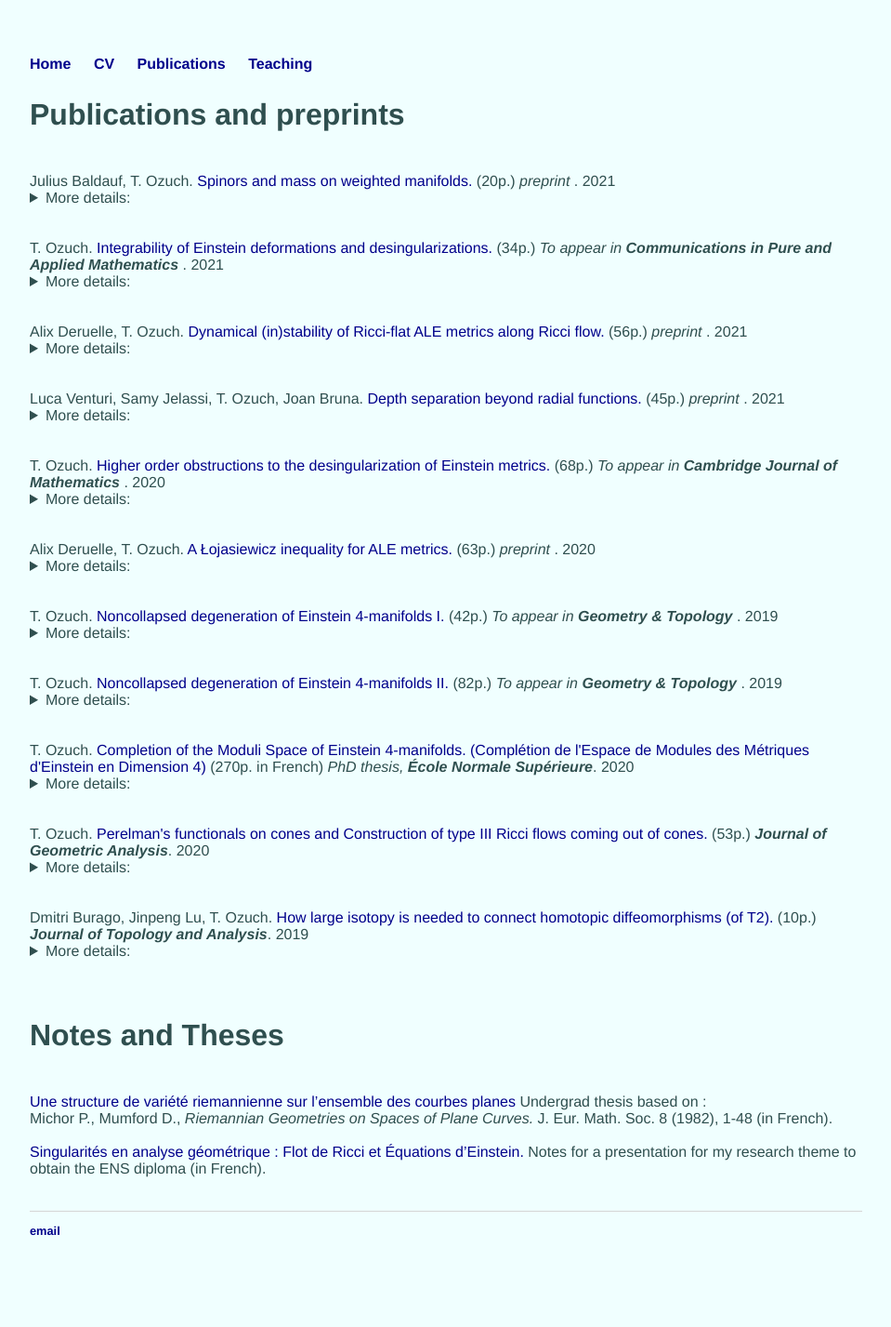
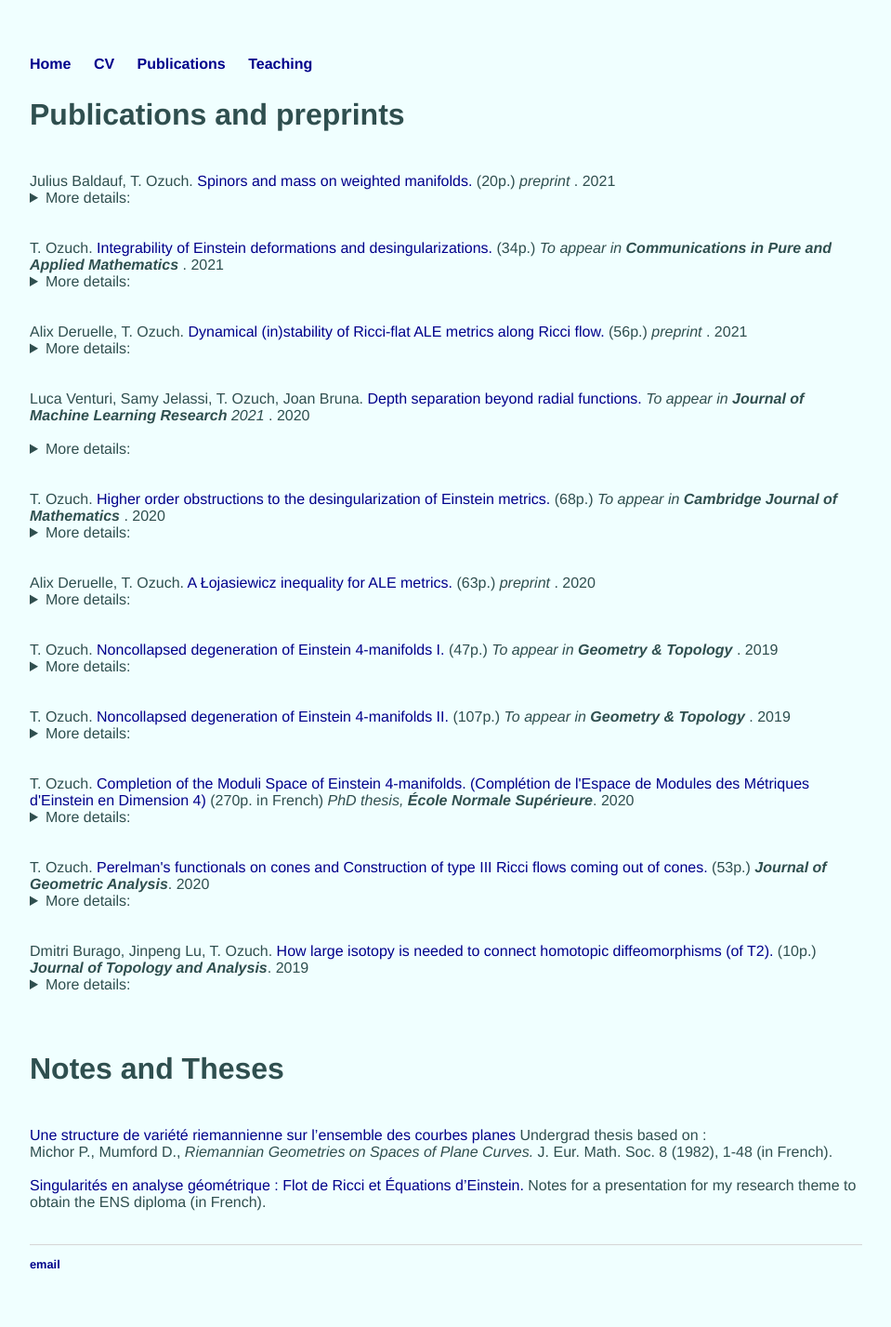
Before and after one commit to tristanozuch/tristanozuch.github.io, a Jekyll site: the page built from publications/index.html, in a window 1280 px wide. Shown: the whole page at 93% size, without its empty margins (160-1119 px from the left). Built offline with Jekyll 4.4.1, drawn with Linux system fonts in a browser that asks for light colours; before the commit the page ends 1391 px from its top, so only the background shows below that.

Commit message:
Update index.html

```diff
--- a/publications/index.html
+++ b/publications/index.html
@@ -28,7 +28,9 @@ title: Publications
   <summary>More details:</summary><div style="margin: 15px;"> We study the stability and instability of ALE Ricci-flat metrics around which a Łojasiewicz inequality is satisfied for a variation of Perelman's functional adapted to the ALE situation. This functional was introduced by the authors in a recent work where it was moreover proven that it satisfies a good enough Łojasiewicz inequality at least in neighborhoods of integrable ALE Ricci-flat metrics in dimension larger than or equal to 5. </div>
 </details><br />
 
-<br /> Luca Venturi, Samy Jelassi, T. Ozuch, Joan Bruna. <a href="https://arxiv.org/abs/2102.01621"> Depth separation beyond radial functions.</a> (45p.)  <i>preprint </i>. 2021
+<br /> Luca Venturi, Samy Jelassi, T. Ozuch, Joan Bruna. <a href="https://arxiv.org/abs/2102.01621"> Depth separation beyond radial functions.</a> <i> To appear in <b>Journal of
+Machine Learning Research</b> 2021 </i>.
+ 2020<br />
 <br />
 <details>
   <summary>More details:</summary><div style="margin: 15px;"> High-dimensional depth separation results for neural networks show that certain functions can be efficiently approximated by two-hidden-layer networks but not by one-hidden-layer ones in high-dimensions d. Existing results of this type mainly focus on functions with an underlying radial or one-dimensional structure, which are usually not encountered in practice. The first contribution of this paper is to extend such results to a more general class of functions, namely functions with piece-wise oscillatory structure, by building on the proof strategy of (Eldan and Shamir, 2016).  A common theme in the proof of such results is the fact that one-hidden-layer fail to approximate high-energy functions whose Fourier representation is spread in the domain. On the other hand, existing approximation results of a function by one-hidden-layer neural networks rely on the function having a sparse Fourier representation. The choice of the domain also represents a source of gaps between upper and lower approximation bounds. Focusing on a fixed approximation domain, namely the (d-1)-dimensional sphere, we provide a characterization of both functions which are efficiently approximable by one-hidden-layer networks and of functions which are provably not, in terms of their Fourier expansion. </div>
@@ -48,13 +50,13 @@ title: Publications
   <summary>More details:</summary><div style="margin: 15px;"> We introduce a functional, on ALE manifolds whose critical points are Ricci-flat and such that the Ricci flow is its gradient flow. The ADM-mass appears in its expression as a boundary term. We study its properties with respect to the Ricci flow and prove that it satisfies a weighted Łojasiewicz inequality. We moreover study the properties of the ADM-mass for ALE metrics with nonnegative scalar curvature near Ricci-flat metrics or on spin manifolds. </div>
 </details><br />
 
-<br /> T. Ozuch. <a href="https://arxiv.org/abs/1909.12957"> Noncollapsed degeneration of Einstein 4-manifolds I.</a> (42p.) <i> To appear in <b>Geometry & Topology</b> </i>.
+<br /> T. Ozuch. <a href="https://arxiv.org/abs/1909.12957"> Noncollapsed degeneration of Einstein 4-manifolds I.</a> (47p.) <i> To appear in <b>Geometry & Topology</b> </i>.
  2019
 <br /> <details>
   <summary>More details:</summary><div style="margin: 15px;"> I refine the Gromov-Hausdorff convergence theorem of noncollapsed Einstein 4-manifolds of Anderson and Bando-Kasue-Nakajima. I more precisely obtain a convergence in weighted Hölder spaces by constructing optimal coordinates in the neck regions.</div>
 </details><br />
 
-<br /> T. Ozuch. <a href="https://arxiv.org/abs/1909.12960"> Noncollapsed degeneration of Einstein 4-manifolds II.</a> (82p.) <i> To appear in <b>Geometry & Topology</b> </i>.
+<br /> T. Ozuch. <a href="https://arxiv.org/abs/1909.12960"> Noncollapsed degeneration of Einstein 4-manifolds II.</a> (107p.) <i> To appear in <b>Geometry & Topology</b> </i>.
  2019
 <br /> <details>
   <summary>More details:</summary><div style="margin: 15px;"> I develop an analysis in the weighted Hölder spaces of the first article of the series and produce any noncollapsed Gromov-Hausdorff degeneration of Einstein 4-manifolds as the result of a gluing-perturbation procedure adapted to multiple trees of singularities. This is then used to extend an obstruction found by Biquard to the conjecturally general situation.</div>
```
